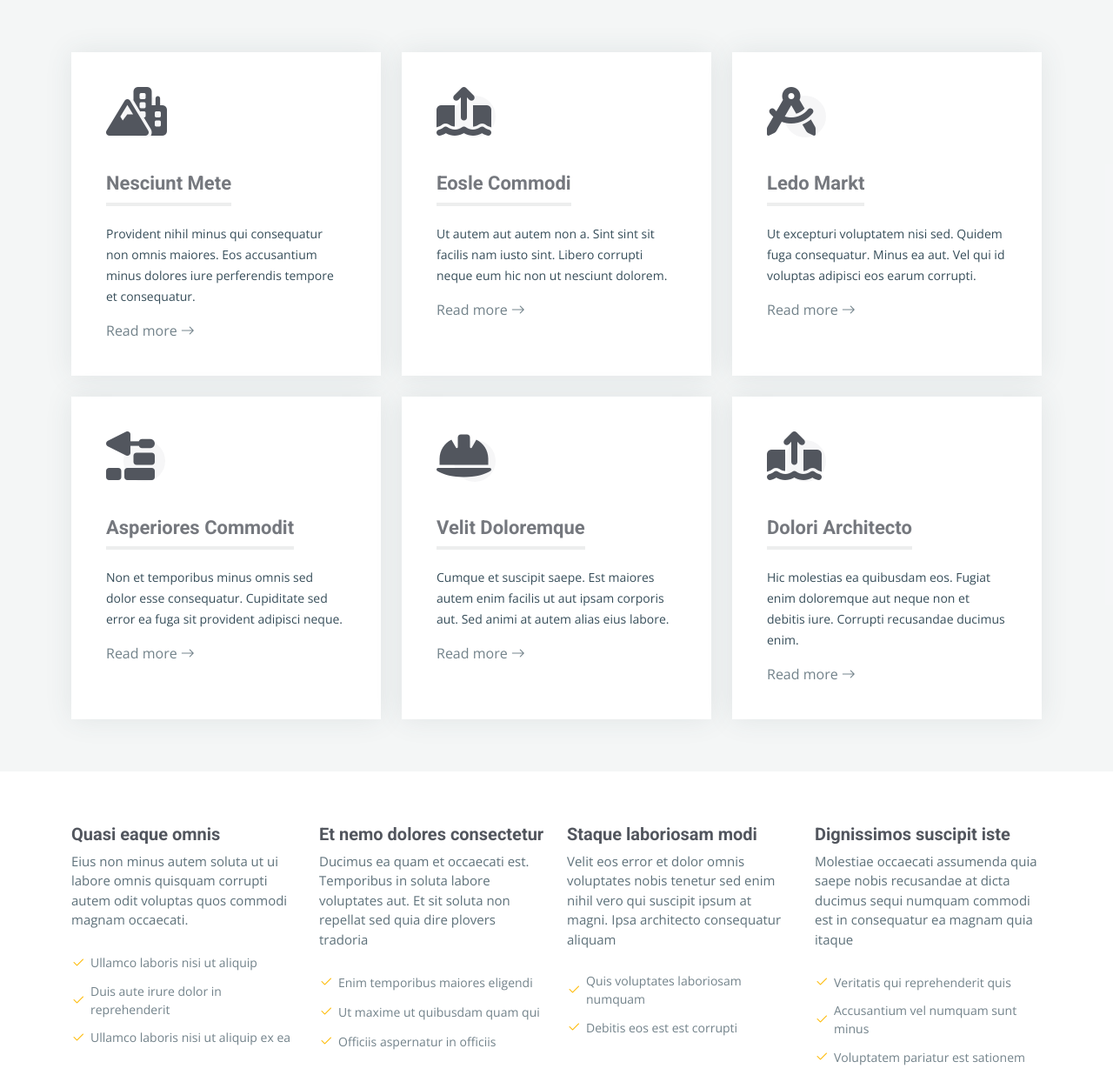
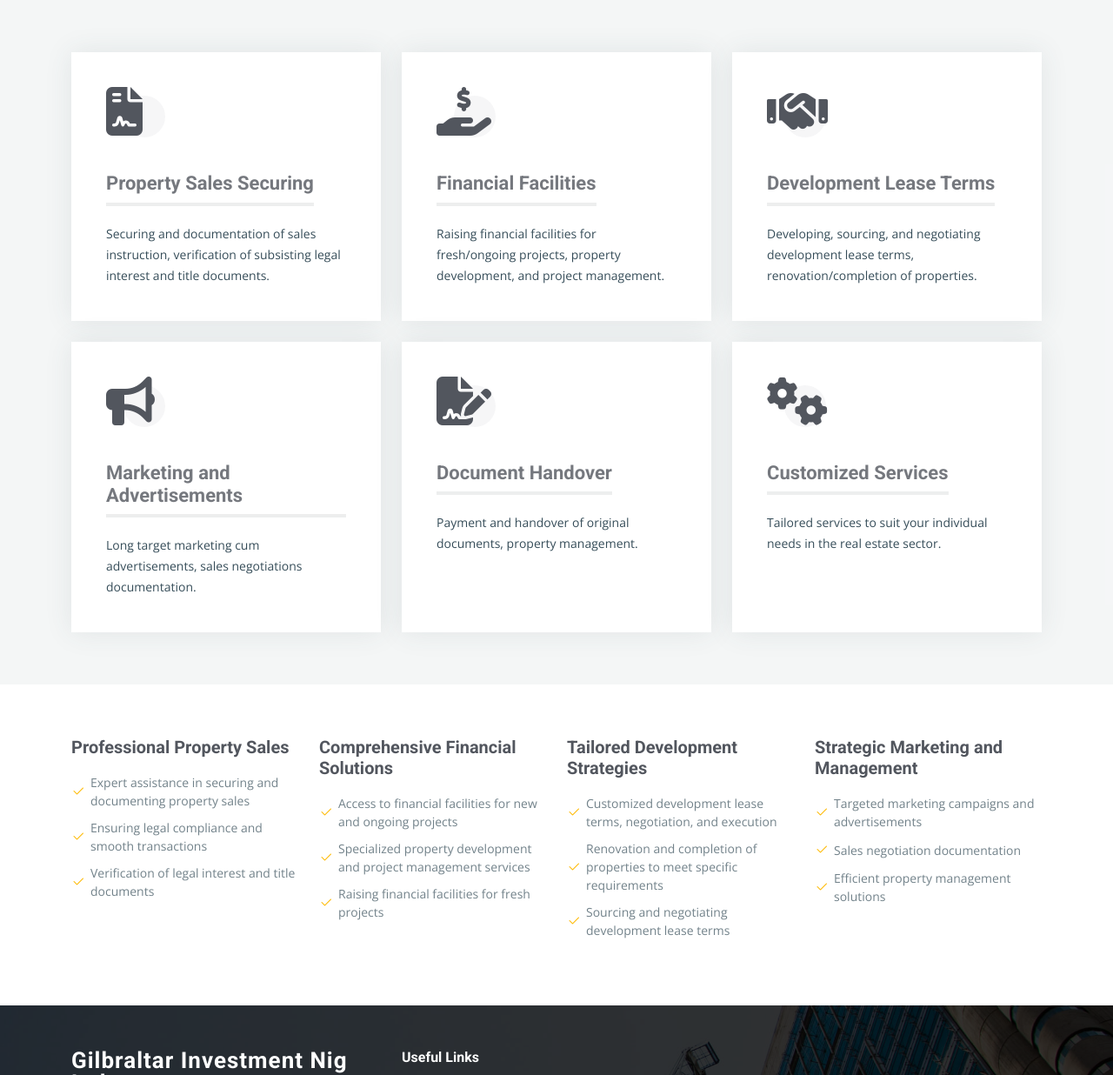
Before and after one commit to CHSGI/gibraltar, a plain HTML site: page services.html in a window 1280 px wide. Shown: the part 321-1557 px from the top of the page at 87% size. Drawn offline with nearby package versions, Linux system fonts and the light colour scheme.

Commit message:
Revamp services section with updated content and icons for better clarity and relevance

```diff
--- a/services.html
+++ b/services.html
@@ -90,135 +90,87 @@
       <section id="services" class="services section">
         <div class="container">
           <div class="row gy-4">
-            <div
-              class="col-lg-4 col-md-6"
-              data-aos="fade-up"
-              data-aos-delay="100"
-            >
+            <div class="col-lg-4 col-md-6" data-aos="fade-up" data-aos-delay="100">
               <div class="service-item position-relative">
                 <div class="icon">
-                  <i class="fa-solid fa-mountain-city"></i>
+                  <i class="fa-solid fa-file-contract"></i>
                 </div>
-                <h3>Nesciunt Mete</h3>
+                <h3>Property Sales Securing</h3>
                 <p>
-                  Provident nihil minus qui consequatur non omnis maiores. Eos
-                  accusantium minus dolores iure perferendis tempore et
-                  consequatur.
+                  Securing and documentation of sales instruction, verification of subsisting legal interest and title documents.
                 </p>
-                <a href="#" class="readmore stretched-link"
-                  >Read more <i class="bi bi-arrow-right"></i
-                ></a>
               </div>
             </div>
             <!-- End Service Item -->
 
-            <div
-              class="col-lg-4 col-md-6"
-              data-aos="fade-up"
-              data-aos-delay="200"
-            >
+            <div class="col-lg-4 col-md-6" data-aos="fade-up" data-aos-delay="200">
               <div class="service-item position-relative">
                 <div class="icon">
-                  <i class="fa-solid fa-arrow-up-from-ground-water"></i>
+                  <i class="fa-solid fa-hand-holding-usd"></i>
                 </div>
-                <h3>Eosle Commodi</h3>
+                <h3>Financial Facilities</h3>
                 <p>
-                  Ut autem aut autem non a. Sint sint sit facilis nam iusto
-                  sint. Libero corrupti neque eum hic non ut nesciunt dolorem.
+                  Raising financial facilities for fresh/ongoing projects, property development, and project management.
                 </p>
-                <a href="#" class="readmore stretched-link"
-                  >Read more <i class="bi bi-arrow-right"></i
-                ></a>
               </div>
             </div>
             <!-- End Service Item -->
 
-            <div
-              class="col-lg-4 col-md-6"
-              data-aos="fade-up"
-              data-aos-delay="300"
-            >
+            <div class="col-lg-4 col-md-6" data-aos="fade-up" data-aos-delay="300">
               <div class="service-item position-relative">
                 <div class="icon">
-                  <i class="fa-solid fa-compass-drafting"></i>
+                  <i class="fa-solid fa-handshake"></i>
                 </div>
-                <h3>Ledo Markt</h3>
+                <h3>Development Lease Terms</h3>
                 <p>
-                  Ut excepturi voluptatem nisi sed. Quidem fuga consequatur.
-                  Minus ea aut. Vel qui id voluptas adipisci eos earum corrupti.
+                  Developing, sourcing, and negotiating development lease terms, renovation/completion of properties.
                 </p>
-                <a href="#" class="readmore stretched-link"
-                  >Read more <i class="bi bi-arrow-right"></i
-                ></a>
               </div>
             </div>
             <!-- End Service Item -->
 
-            <div
-              class="col-lg-4 col-md-6"
-              data-aos="fade-up"
-              data-aos-delay="400"
-            >
+            <div class="col-lg-4 col-md-6" data-aos="fade-up" data-aos-delay="400">
               <div class="service-item position-relative">
                 <div class="icon">
-                  <i class="fa-solid fa-trowel-bricks"></i>
+                  <i class="fa-solid fa-bullhorn"></i>
                 </div>
-                <h3>Asperiores Commodit</h3>
+                <h3>Marketing and Advertisements</h3>
                 <p>
-                  Non et temporibus minus omnis sed dolor esse consequatur.
-                  Cupiditate sed error ea fuga sit provident adipisci neque.
+                  Long target marketing cum advertisements, sales negotiations documentation.
                 </p>
-                <a href="#" class="readmore stretched-link"
-                  >Read more <i class="bi bi-arrow-right"></i
-                ></a>
               </div>
             </div>
             <!-- End Service Item -->
 
-            <div
-              class="col-lg-4 col-md-6"
-              data-aos="fade-up"
-              data-aos-delay="500"
-            >
+            <div class="col-lg-4 col-md-6" data-aos="fade-up" data-aos-delay="500">
               <div class="service-item position-relative">
                 <div class="icon">
-                  <i class="fa-solid fa-helmet-safety"></i>
+                  <i class="fa-solid fa-file-signature"></i>
                 </div>
-                <h3>Velit Doloremque</h3>
+                <h3>Document Handover</h3>
                 <p>
-                  Cumque et suscipit saepe. Est maiores autem enim facilis ut
-                  aut ipsam corporis aut. Sed animi at autem alias eius labore.
+                  Payment and handover of original documents, property management.
                 </p>
-                <a href="#" class="readmore stretched-link"
-                  >Read more <i class="bi bi-arrow-right"></i
-                ></a>
               </div>
             </div>
             <!-- End Service Item -->
 
-            <div
-              class="col-lg-4 col-md-6"
-              data-aos="fade-up"
-              data-aos-delay="600"
-            >
+            <div class="col-lg-4 col-md-6" data-aos="fade-up" data-aos-delay="600">
               <div class="service-item position-relative">
                 <div class="icon">
-                  <i class="fa-solid fa-arrow-up-from-ground-water"></i>
+                  <i class="fa-solid fa-cogs"></i>
                 </div>
-                <h3>Dolori Architecto</h3>
+                <h3>Customized Services</h3>
                 <p>
-                  Hic molestias ea quibusdam eos. Fugiat enim doloremque aut
-                  neque non et debitis iure. Corrupti recusandae ducimus enim.
+                  Tailored services to suit your individual needs in the real estate sector.
                 </p>
-                <a href="#" class="readmore stretched-link"
-                  >Read more <i class="bi bi-arrow-right"></i
-                ></a>
               </div>
             </div>
             <!-- End Service Item -->
           </div>
         </div>
       </section>
+
       <!-- /Services Section -->
 
       <!-- Features Cards Section -->
@@ -230,23 +182,19 @@
               data-aos="fade-up"
               data-aos-delay="100"
             >
-              <h3>Quasi eaque omnis</h3>
-              <p>
-                Eius non minus autem soluta ut ui labore omnis quisquam corrupti
-                autem odit voluptas quos commodi magnam occaecati.
-              </p>
+              <h3>Professional Property Sales</h3>
               <ul class="list-unstyled">
                 <li>
                   <i class="bi bi-check2"></i>
-                  <span>Ullamco laboris nisi ut aliquip</span>
+                  <span>Expert assistance in securing and documenting property sales</span>
                 </li>
                 <li>
                   <i class="bi bi-check2"></i>
-                  <span>Duis aute irure dolor in reprehenderit</span>
+                  <span>Ensuring legal compliance and smooth transactions</span>
                 </li>
                 <li>
                   <i class="bi bi-check2"></i>
-                  <span>Ullamco laboris nisi ut aliquip ex ea</span>
+                  <span>Verification of legal interest and title documents</span>
                 </li>
               </ul>
             </div>
@@ -257,25 +205,20 @@
               data-aos="fade-up"
               data-aos-delay="200"
             >
-              <h3>Et nemo dolores consectetur</h3>
-              <p>
-                Ducimus ea quam et occaecati est. Temporibus in soluta labore
-                voluptates aut. Et sit soluta non repellat sed quia dire plovers
-                tradoria
-              </p>
+              <h3>Comprehensive Financial Solutions</h3>
 
               <ul class="list-unstyled">
                 <li>
                   <i class="bi bi-check2"></i>
-                  <span>Enim temporibus maiores eligendi</span>
+                  <span>Access to financial facilities for new and ongoing projects</span>
                 </li>
                 <li>
                   <i class="bi bi-check2"></i>
-                  <span>Ut maxime ut quibusdam quam qui</span>
+                  <span>Specialized property development and project management services</span>
                 </li>
                 <li>
                   <i class="bi bi-check2"></i>
-                  <span>Officiis aspernatur in officiis</span>
+                  <span>Raising financial facilities for fresh projects</span>
                 </li>
               </ul>
             </div>
@@ -286,20 +229,19 @@
               data-aos="fade-up"
               data-aos-delay="300"
             >
-              <h3>Staque laboriosam modi</h3>
-              <p>
-                Velit eos error et dolor omnis voluptates nobis tenetur sed enim
-                nihil vero qui suscipit ipsum at magni. Ipsa architecto
-                consequatur aliquam
-              </p>
+              <h3>Tailored Development Strategies</h3>
               <ul class="list-unstyled">
                 <li>
                   <i class="bi bi-check2"></i>
-                  <span>Quis voluptates laboriosam numquam</span>
+                  <span>Customized development lease terms, negotiation, and execution</span>
                 </li>
                 <li>
                   <i class="bi bi-check2"></i>
-                  <span>Debitis eos est est corrupti</span>
+                  <span>Renovation and completion of properties to meet specific requirements</span>
+                </li>
+                <li>
+                  <i class="bi bi-check2"></i>
+                  <span>Sourcing and negotiating development lease terms</span>
                 </li>
               </ul>
             </div>
@@ -310,24 +252,19 @@
               data-aos="fade-up"
               data-aos-delay="400"
             >
-              <h3>Dignissimos suscipit iste</h3>
-              <p>
-                Molestiae occaecati assumenda quia saepe nobis recusandae at
-                dicta ducimus sequi numquam commodi est in consequatur ea magnam
-                quia itaque
-              </p>
+              <h3>Strategic Marketing and Management</h3>
               <ul class="list-unstyled">
                 <li>
                   <i class="bi bi-check2"></i>
-                  <span>Veritatis qui reprehenderit quis</span>
+                  <span>Targeted marketing campaigns and advertisements</span>
                 </li>
                 <li>
                   <i class="bi bi-check2"></i>
-                  <span>Accusantium vel numquam sunt minus</span>
+                  <span>Sales negotiation documentation</span>
                 </li>
                 <li>
                   <i class="bi bi-check2"></i>
-                  <span>Voluptatem pariatur est sationem</span>
+                  <span>Efficient property management solutions</span>
                 </li>
               </ul>
             </div>
@@ -336,85 +273,6 @@
         </div>
       </section>
       <!-- /Features Cards Section -->
-
-      <!-- Alt Services 2 Section -->
-      <section id="alt-services-2" class="alt-services-2 section">
-        <div class="container">
-          <div class="row justify-content-around gy-4">
-            <div
-              class="col-lg-6 d-flex flex-column justify-content-center order-2 order-lg-1"
-              data-aos="fade-up"
-              data-aos-delay="100"
-            >
-              <h3>Enim quis est voluptatibus aliquid consequatur</h3>
-              <p>
-                Esse voluptas cumque vel exercitationem. Reiciendis est hic
-                accusamus. Non ipsam et sed minima temporibus laudantium. Soluta
-                voluptate sed facere corporis dolores excepturi
-              </p>
-
-              <div class="row">
-                <div class="col-lg-6 icon-box d-flex">
-                  <i class="bi bi-easel flex-shrink-0"></i>
-                  <div>
-                    <h4>Lorem Ipsum</h4>
-                    <p>
-                      Voluptatum deleniti atque corrupti quos dolores et quas
-                      molestias
-                    </p>
-                  </div>
-                </div>
-                <!-- End Icon Box -->
-
-                <div class="col-lg-6 icon-box d-flex">
-                  <i class="bi bi-patch-check flex-shrink-0"></i>
-                  <div>
-                    <h4>Nemo Enim</h4>
-                    <p>
-                      At vero eos et accusamus et iusto odio dignissimos ducimus
-                      qui blanditiise
-                    </p>
-                  </div>
-                </div>
-                <!-- End Icon Box -->
-
-                <div class="col-lg-6 icon-box d-flex">
-                  <i class="bi bi-brightness-high flex-shrink-0"></i>
-                  <div>
-                    <h4>Dine Pad</h4>
-                    <p>
-                      Explicabo est voluptatum asperiores consequatur magnam. Et
-                      veritatis odit
-                    </p>
-                  </div>
-                </div>
-                <!-- End Icon Box -->
-
-                <div class="col-lg-6 icon-box d-flex">
-                  <i class="bi bi-brightness-high flex-shrink-0"></i>
-                  <div>
-                    <h4>Tride clov</h4>
-                    <p>
-                      Est voluptatem labore deleniti quis a delectus et. Saepe
-                      dolorem libero sit
-                    </p>
-                  </div>
-                </div>
-                <!-- End Icon Box -->
-              </div>
-            </div>
-
-            <div
-              class="features-image col-lg-5 order-1 order-lg-2"
-              data-aos="fade-up"
-              data-aos-delay="200"
-            >
-              <img src="assets/img/features-3-2.jpg" alt="" />
-            </div>
-          </div>
-        </div>
-      </section>
-      <!-- /Alt Services 2 Section -->
 
     </main>
 
```
Also changed, not shown: assets/img/team/team-2.jpg, assets/img/team/team-3.jpg, assets/img/team/team-4.jpg, assets/img/team/team-5.jpg, assets/img/team/team-6.jpg.
